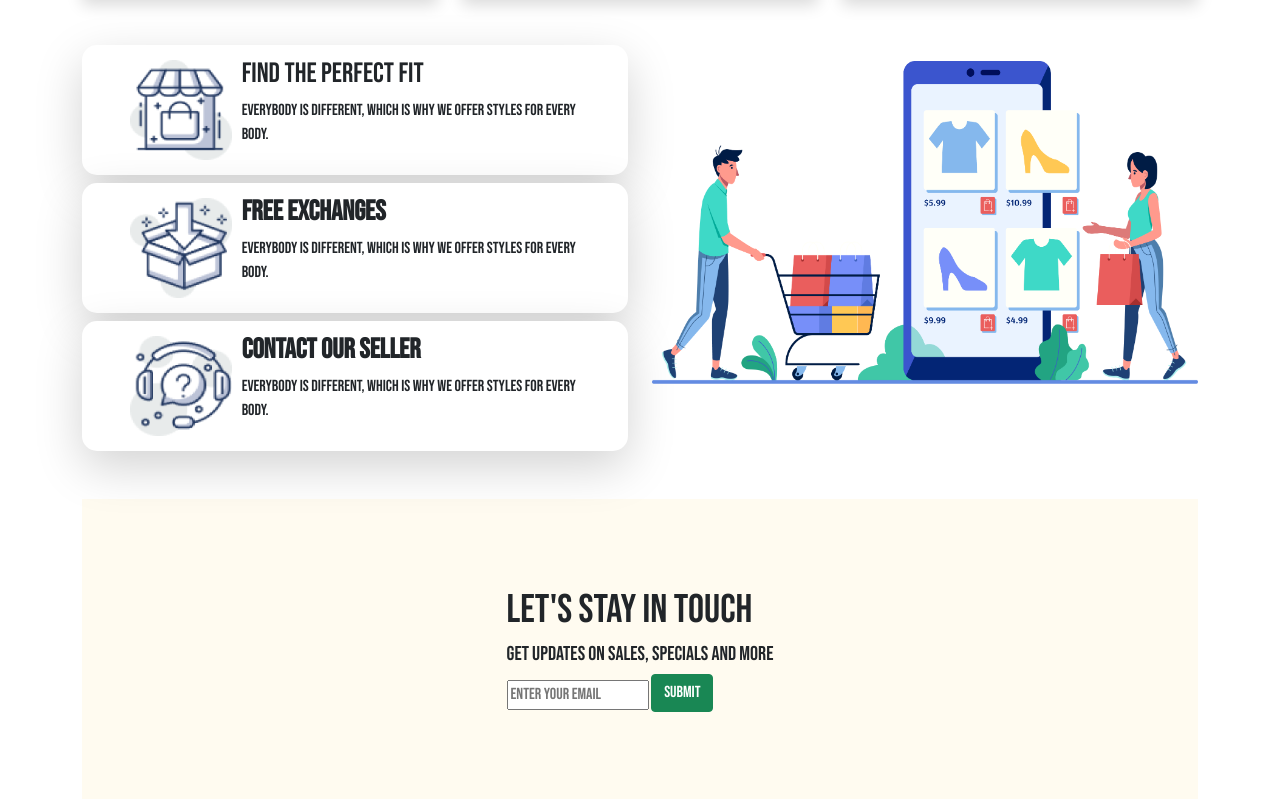
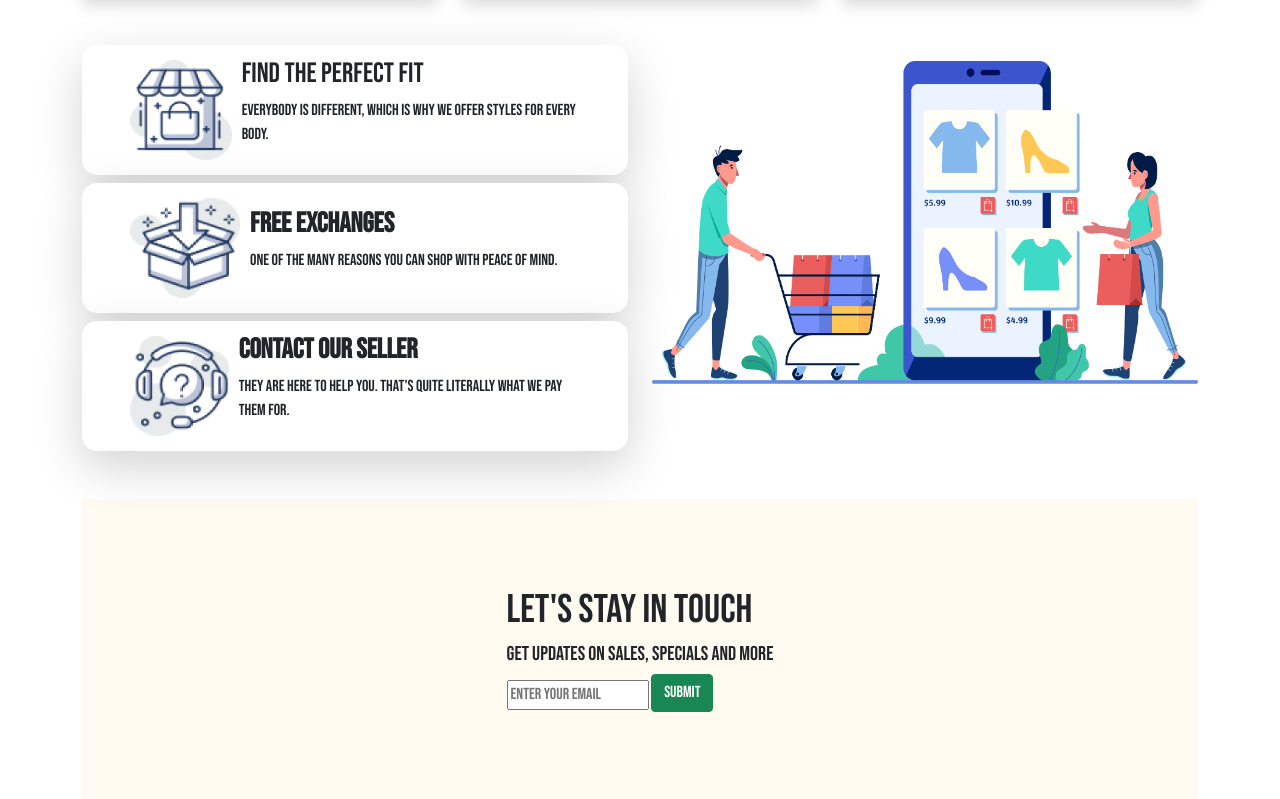
Before and after one commit to shbappi07/penguine-fashion, a plain HTML site: page index.html in a window 1280 px wide. Shown: the part 2063-2862 px from the top of the page. Drawn offline with Linux system fonts and the light colour scheme.

Commit message:
Demo text added in necessary field

```diff
--- a/index.html
+++ b/index.html
@@ -188,7 +188,7 @@
                   </div>
                   <div>
                       <h3 class="text-dark fw-bold">Free Exchanges</h3>
-                      <p>Everybody is different, which is why we offer styles for every body.</p>
+                      <p>One of the many reasons you can shop with peace of mind.</p>
                   </div>
               </div>
               <div class=" d-flex px-5 mt-2 shadow-lg align-items-center special-box">
@@ -197,7 +197,7 @@
                   </div>
                   <div>
                       <h3 class="text-dark fw-bold">Contact Our Seller</h3>
-                      <p>Everybody is different, which is why we offer styles for every body.</p>
+                      <p>They are here to help you. That's quite literally what we pay them for.</p>
                   </div>
               </div>
           </div>
```
